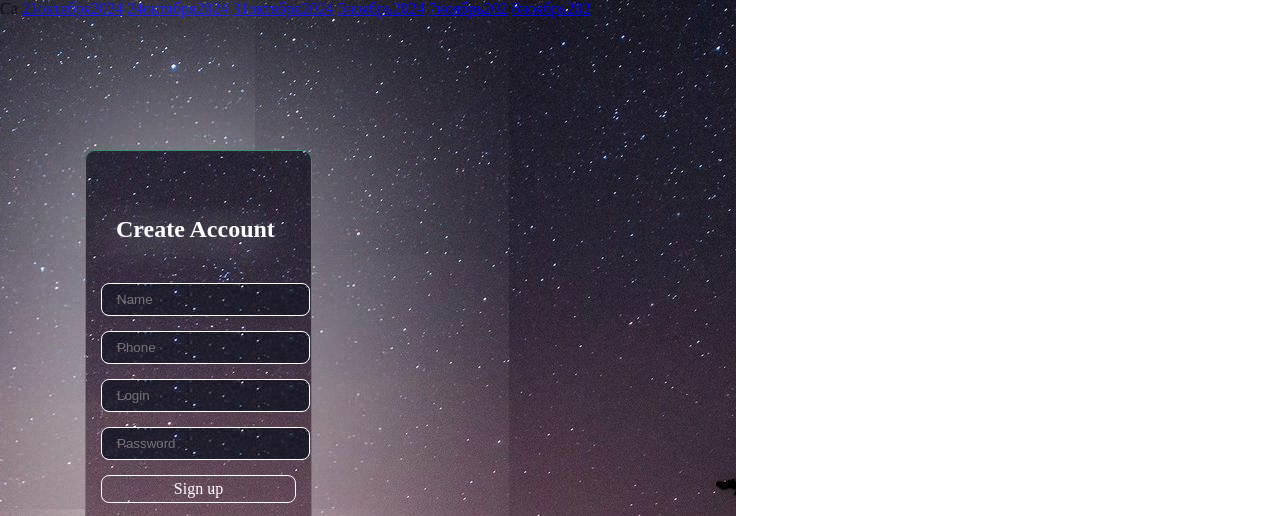
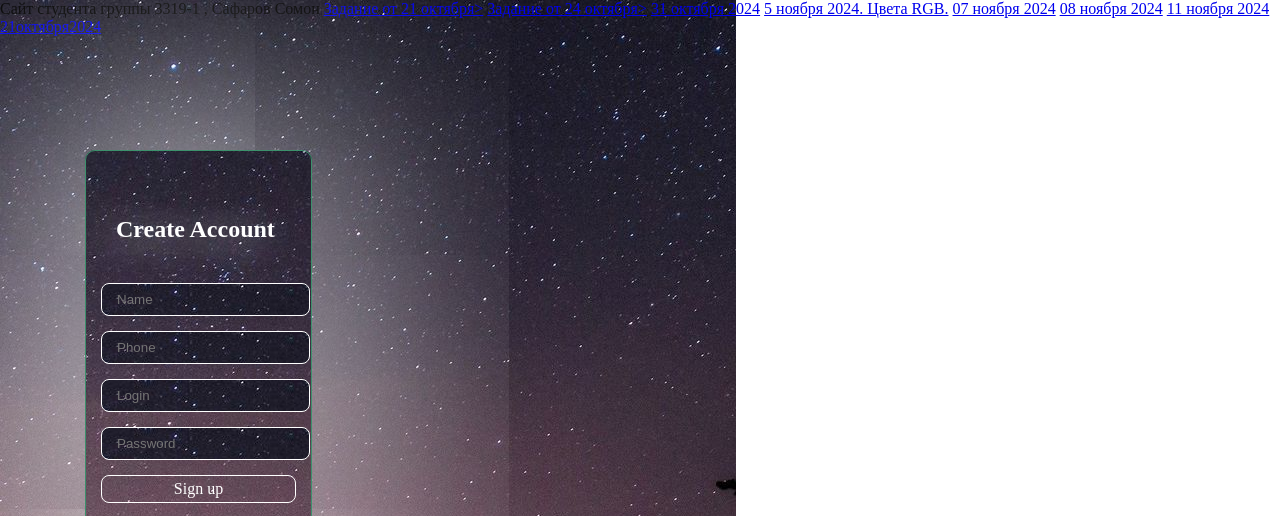
Before and after one commit to Somon2007/Somon2007.github.io, a plain HTML site: page index.html in a window 1280 px wide. Shown: the top 516 px of the page. Drawn offline with Linux system fonts and the light colour scheme.

Commit message:
Update index.html

```diff
--- a/index.html
+++ b/index.html
@@ -59,12 +59,15 @@
     </nav>
     </div>
     </main>
-Са
+Сайт студента группы 3319-1 , Сафаров Сомон
+    <a href='21oct24.html'>Задание от 21 октября></a>
+    <a href='24oct24.html'>Задание от 24 октября></a>
+    <a href="31oct24.html"> 31 октября 2024</a>
+    <a href="05nov24.html"> 5 ноября 2024. Цвета RGB.</a>
+    <a href="07nov24.html"> 07 ноября 2024</a>
+    <a href="08nov24.html"> 08 ноября 2024</a>
+    <a href="11nov24.html"> 11 ноября 2024</a>
     <a href="21oct24.html">21октября2024</a>
-<a href="24oct24.html">24октября2024</a>
-<a href="31oct24.html">31октября2024</a>
-<a href="5nov24.html">5ноябрь2024</a>
-<a href="7nov24.html">7ноябрь202</a>
-<a href="8nov24.html">8ноябрь202</a>
+
 </body>
 </html>
```
